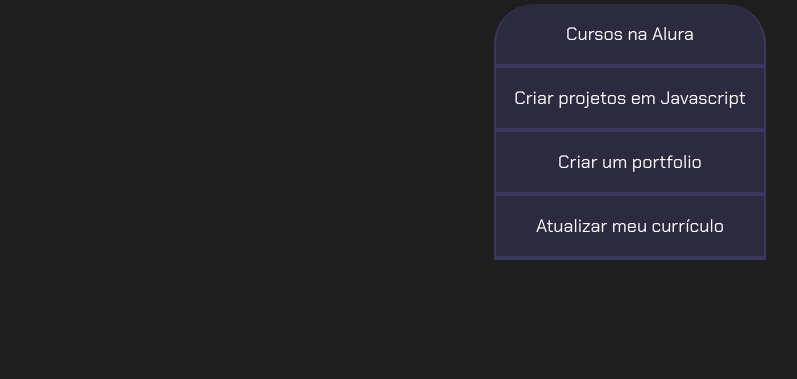
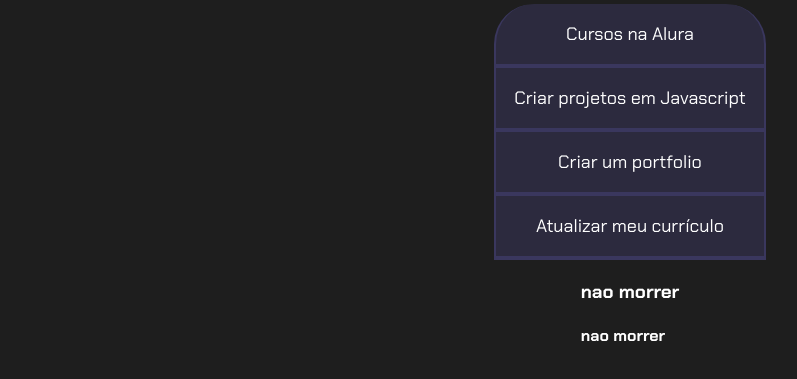
Before and after one commit to joaolins699/meu-projeto-de-vidas-, a plain HTML site: page index.html in a window 1280 px wide. Shown: the part 99-478 px from the top of the page, without its empty margins (10-807 px from the left). Drawn offline with Linux system fonts and the light colour scheme.

Commit message:
Update index.html

```diff
--- a/index.html
+++ b/index.html
@@ -21,7 +21,9 @@
         </div>
         <div class="abas-textos">
             <div class="aba-conteudo ativo">
-
+                <h3 class="aba-conteudo-titulo-principal">nao morrer</h3>
+                <h4 class="aba-conteudo-titulo-secundario">nao morrer</h4>
+                 <div class="contador"></div>
 
     </section>
     <script src="script.js"></script>
```
